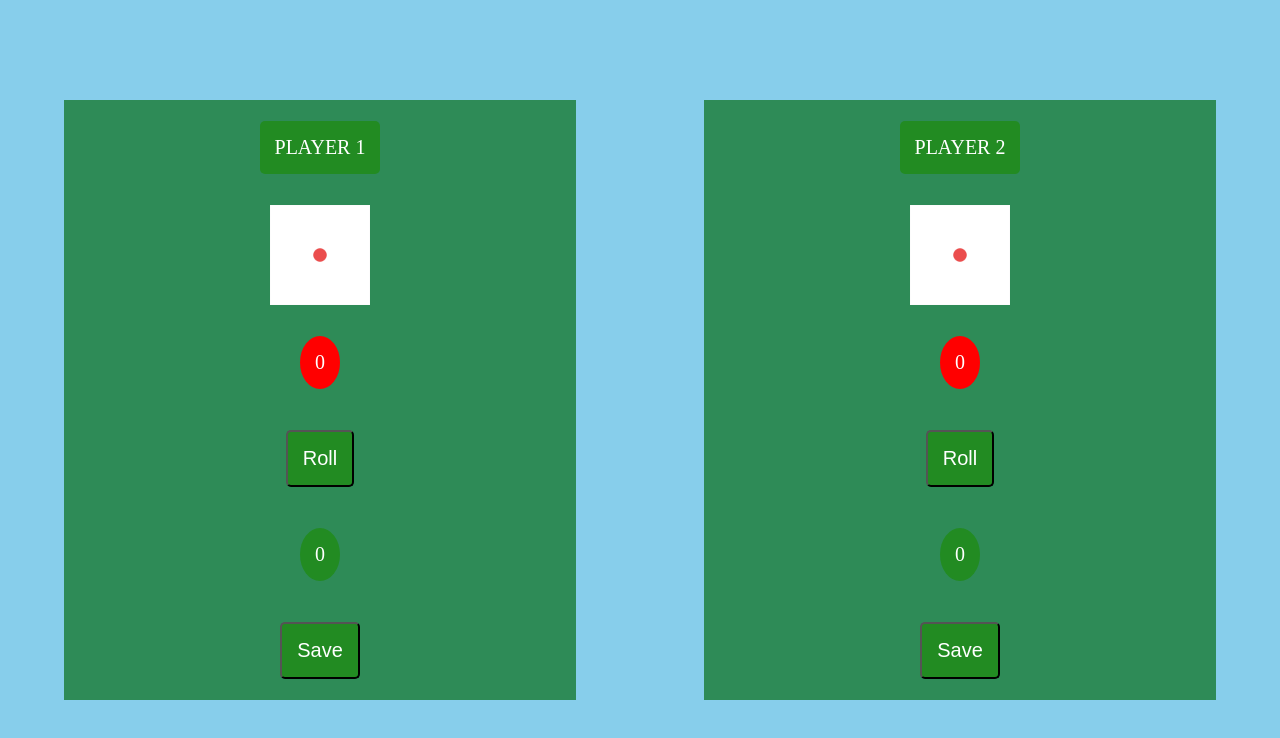
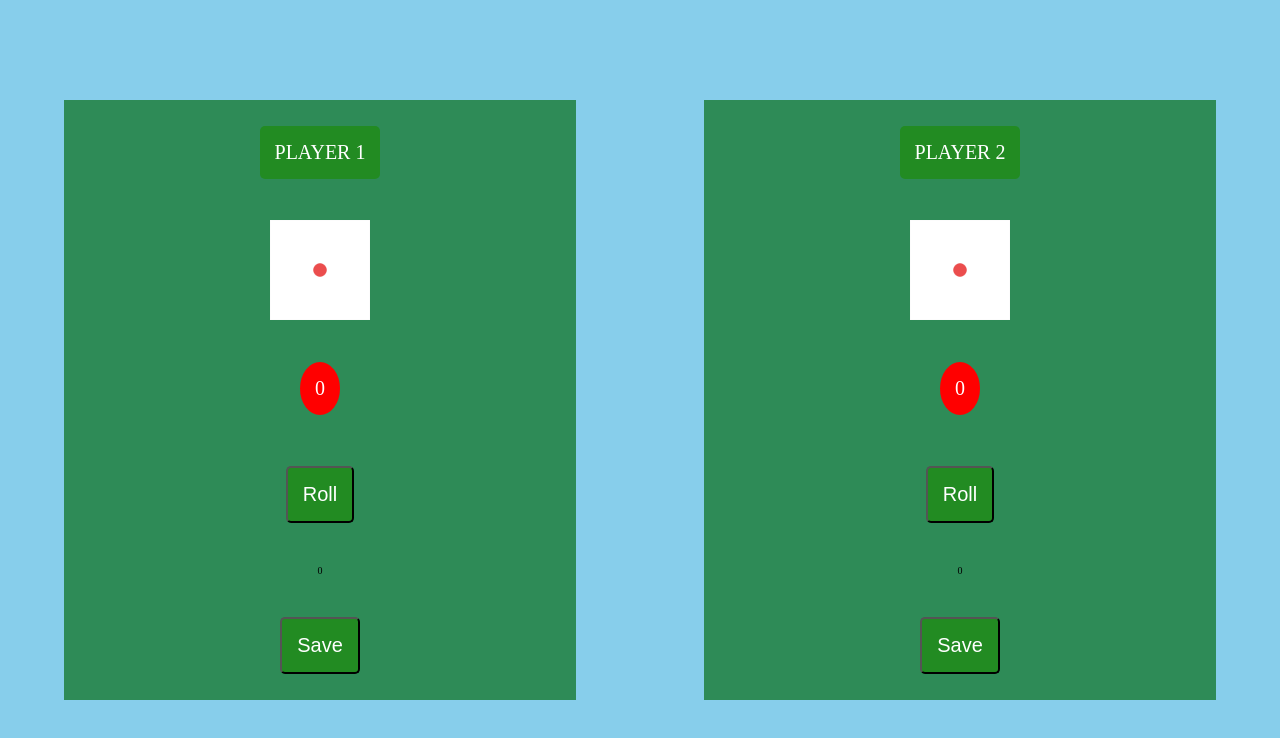
Before and after one commit to miriyan19425/game-pig, a React (Vite) app: page / in a window 1280 px wide. Shown: the top 738 px of the page. Built offline with nearby package versions, Linux system fonts and the light colour scheme.

Commit message:
Update GameBoard.jsx

```diff
--- a/src/components/GameBoard.jsx
+++ b/src/components/GameBoard.jsx
@@ -7,11 +7,17 @@ function GameBoard({playerName}){
 
     const [score, setScore] = useState(1);
     const [unsavedScore, setUnsavedScore] = useState(0);
+    const [savedScore, setSavedScore] = useState(0);
 
     function roll(){
         const randomInt = Math.trunc(Math.random() * 6) + 1;
         setScore(randomInt);
         randomInt === 1 ? setUnsavedScore(0) : setUnsavedScore(prev => prev += randomInt);
+    }
+
+    function save(){
+        setSavedScore(prev => prev += unsavedScore);
+        setUnsavedScore(0);
     }
 
     return (
@@ -20,8 +26,8 @@ function GameBoard({playerName}){
             <DieImg diePoints={score} />
             <Info clN={unsavedScore === 0 ? 'zero' : 'nonzero'}>{unsavedScore}</Info>
             <Button handleClick={roll}>Roll</Button>
-            <Info clN='savedPoints'>0</Info>
-            <Button>Save</Button>
+            <Info clN='saved'>{savedScore}</Info>
+            <Button handleClick={save}>Save</Button>
         </section>
     );
 }
```
